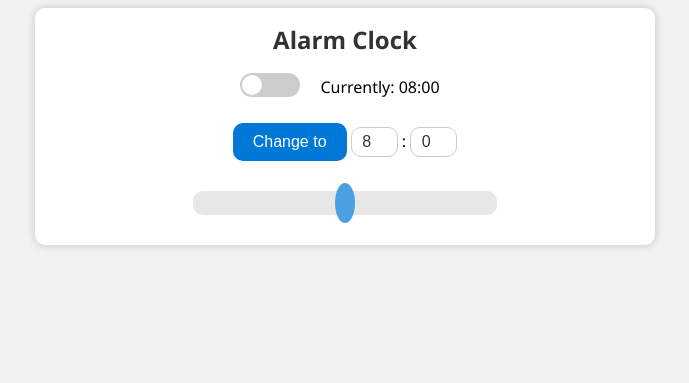
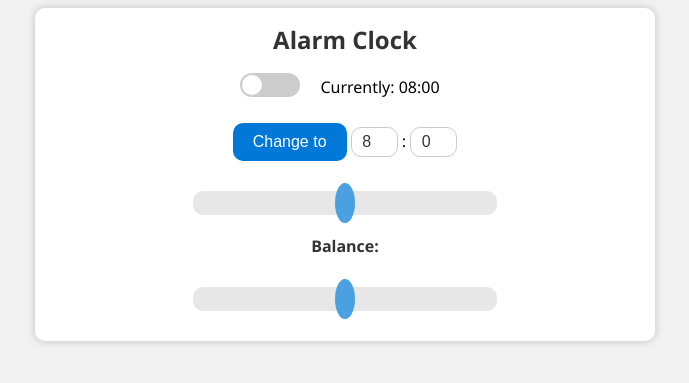
Before and after one commit to janek/music-alarm-clock, a Flask app: page / in a window 1280 px wide. Shown: the top 383 px of the page, without its empty margins (295-984 px from the left). Run offline with Flask 3, Linux system fonts and the light colour scheme; parts of the project's set-up code (start-up, migrations or seed data) failed here and were passed over.

Commit message:
added Balance Fader

```diff
--- a/server.py
+++ b/server.py
@@ -12,6 +12,8 @@ import config_reader as cfg
 import os
 import socket
 import logging
+
+import math
 
 import spotipy
 from spotipy.oauth2 import SpotifyClientCredentials
@@ -274,10 +276,39 @@ def fade_volume(goal_volume=70, fade_duration_mins=1):
 def volume():
     new_volume = request.args.get('volume')
     set_volume(new_volume)
+
+    b = request.args.get('balance')
+    if b is not None:
+        set_balance(float(b))
+
     return "Volume set to " + str(new_volume) if new_volume is not None else "Volume not set"
+
 
 def set_volume(new_volume):
     run(["amixer", "set", "Master", str(new_volume) + "%"])
+    app.logger.info("Volume set to " + str(new_volume) + "%")
+
+def set_balance(balance):
+    # balance is a float ranging from -1 (full left) to 1 (full right)
+
+    # clamp balance to range [-1, 1] to avoid errors
+    balance = max(min(balance, 1), -1)
+
+    # calculate left and right channel volumes
+    # the 'sqrt' function ensures power (not amplitude) balance
+    left = math.sqrt((balance - 1) / -2) * 100
+    right = math.sqrt((balance + 1) / 2) * 100
+
+    # convert to percentages and make sure volumes are within [0, 100]
+    left = min(max(left, 0), 100)
+    right = min(max(right, 0), 100)
+
+    # set volumes
+    command = f"amixer sset 'Master' {left}%,{right}%"
+    app.logger.info(f"command is: ____________ {command}")
+    os.system(command)
+    app.logger.info(f"Balance set to {balance} =>({left}% left, {right}% right)")
+
 
 def spotify_request(endpoint, http_method="PUT",  data=None, force_device=False, token=None, url_params={}, retries_attempted=0):
     app.logger.info("Request to endpoint '/" + endpoint + "' attempted")
--- a/templates/index.html
+++ b/templates/index.html
@@ -198,7 +198,9 @@
 
 
         <div class="slider-container">
-            <input type="range" class="slider" min="0" max="100" value="50">
+            <input type="range" class="slider" id="volume" min="0" max="100" step="0.1" value="50">
+            <label for="balance">Balance:</label>
+            <input type="range" class="slider" id="balance" name="balance" min="-1" max="1" step="0.01" value="0">
         </div>
 
         <!--
@@ -234,21 +236,25 @@
         });
     </script>
 
+    <script>
+        function handleSliderChange() {
+            // Get the current volume and balance from the sliders
+            const volume = document.getElementById("volume").value;
+            const balance = document.getElementById("balance").value;
 
-    <script>
-        // Get the volume button and slider
-        var volumeSlider = document.querySelector('.slider');
+            // Send a request to the /volume webhook with the volume and balance parameters
+            const xhr = new XMLHttpRequest();
+            xhr.open("GET", `/volume?volume=${volume}&balance=${balance}`);
+            xhr.send();
+        }
 
-        // Add an event listener to the volume slider
-        volumeSlider.addEventListener('input', function () {
-            // Get the current volume from the slider
-            var volume = volumeSlider.value;
+        // Get the volume and balance sliders
+        const volumeSlider = document.getElementById("volume");
+        const balanceSlider = document.getElementById("balance");
 
-            // Send a request to the /volume webhook with the volume parameter
-            var xhr = new XMLHttpRequest();
-            xhr.open('GET', '/volume?volume=' + volume);
-            xhr.send();
-        });
+        // Attach the handleSliderChange function to both sliders
+        volumeSlider.addEventListener("input", handleSliderChange);
+        balanceSlider.addEventListener("input", handleSliderChange);
     </script>
 
 </body>
```
